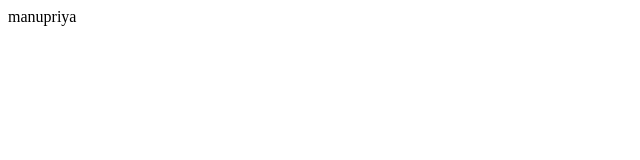
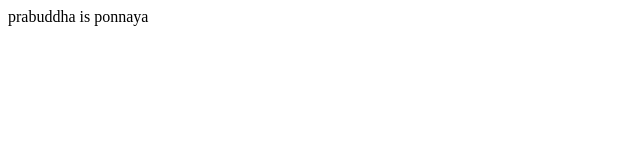
Before and after one commit to manupriya736/coursera-test, a plain HTML site: page site/index.html in a window 1280 px wide. Shown: the full height of the page, 0-640 px from the left. Drawn offline with Linux system fonts and the light colour scheme.

Commit message:
smmall change

```diff
--- a/site/index.html
+++ b/site/index.html
@@ -1,7 +1,7 @@
 <html>
     <head>
         <body>
-            manupriya
+            prabuddha is ponnaya
         </body>
     </head>
 </html>
```
